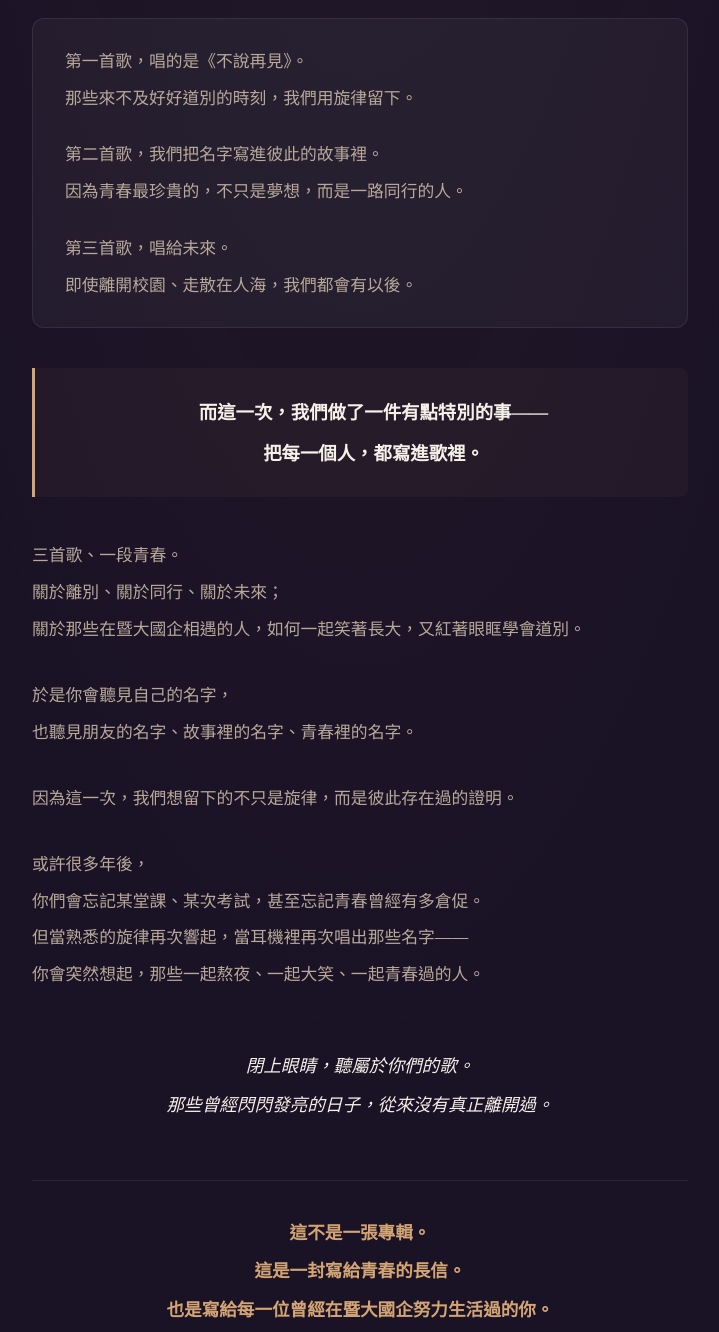
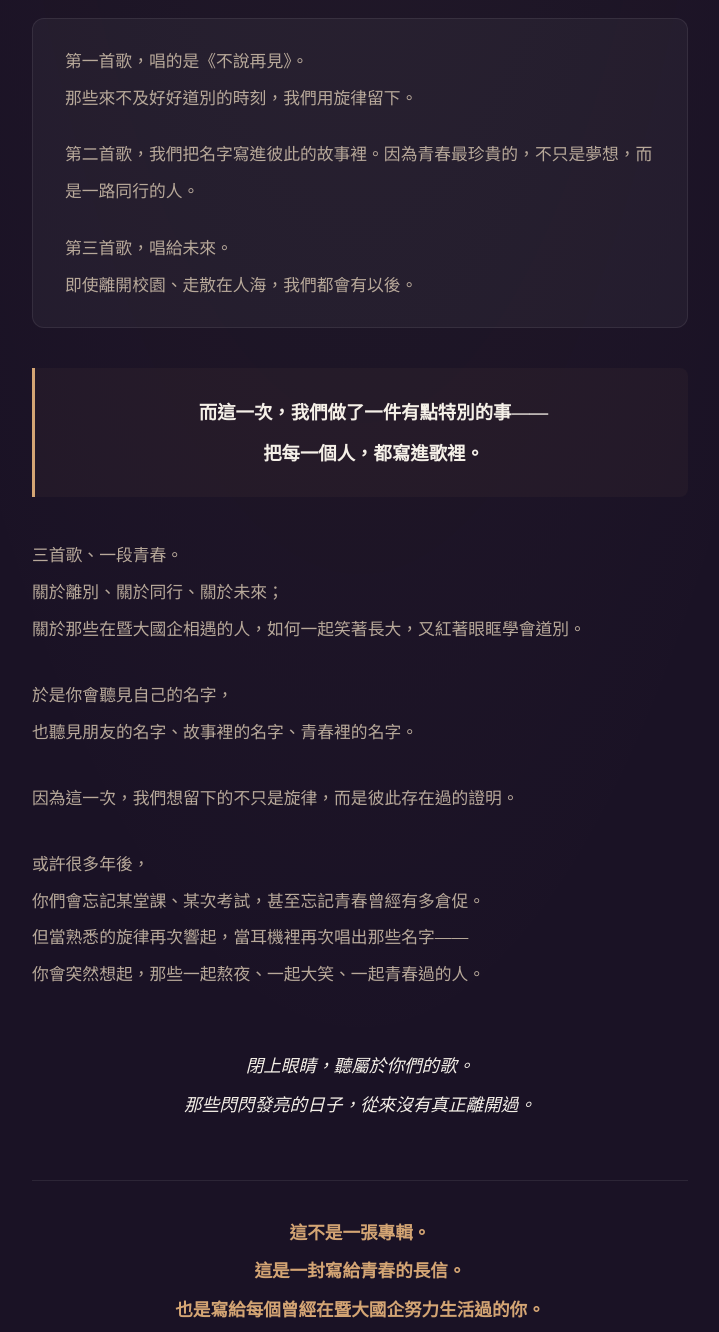
Before and after one commit to g981004-ops/graduation-album, a plain HTML site: page index.html in a window 1280 px wide. Shown: the part 1660-2992 px from the top of the page, without its empty margins (280-999 px from the left). Drawn offline with Linux system fonts and the light colour scheme.

Commit message:
Refine text for clarity and consistency

```diff
--- a/index.html
+++ b/index.html
@@ -43,13 +43,13 @@
       <h2 class="section-title">起心動念</h2>
       <div class="about-content">
         <p>每一年，都有人用一首歌，替青春留下名字。<br>而今年，我們想做的，不只是畢業歌。</p>
-        <p class="highlight">我們想把整個國企系的青春，做成一張專輯。</p>
+        <p class="highlight">我們想把國企系的青春，做成一張專輯。</p>
         <p>有人會記得深夜教室還亮著的燈；<br>有人會記得報告前夕快崩潰的笑聲；<br>有人會記得划輕艇翻船那瞬間的尖叫、耶晚交換禮物時偷偷紅了的眼眶；<br>也有人會在很多年後，依然想起某個午後，在暨大校園裡吹過的風。</p>
         <p>青春從來不是一個人的故事。<br>不是學號，不是成績，不是畢業證書上的名字。<br>而是那些一起熬過、笑過、愛過、迷惘過的人，彼此交織成的一段歲月。</p>
         <p>所以今年，我們把回憶重新包裝。<br>不是單曲，而是一張屬於這一屆的 mini album。</p>
         <div class="track-intro">
           <p>第一首歌，唱的是《不說再見》。<br>那些來不及好好道別的時刻，我們用旋律留下。</p>
-          <p>第二首歌，我們把名字寫進彼此的故事裡。<br>因為青春最珍貴的，不只是夢想，而是一路同行的人。</p>
+          <p>第二首歌，我們把名字寫進彼此的故事裡。因為青春最珍貴的，不只是夢想，而是一路同行的人。</p>
           <p>第三首歌，唱給未來。<br>即使離開校園、走散在人海，我們都會有以後。</p>
         </div>
         <p class="highlight">而這一次，我們做了一件有點特別的事——<br>把每一個人，都寫進歌裡。</p>
@@ -57,8 +57,8 @@
         <p>於是你會聽見自己的名字，<br>也聽見朋友的名字、故事裡的名字、青春裡的名字。</p>
         <p>因為這一次，我們想留下的不只是旋律，而是彼此存在過的證明。</p>
         <p>或許很多年後，<br>你們會忘記某堂課、某次考試，甚至忘記青春曾經有多倉促。<br>但當熟悉的旋律再次響起，當耳機裡再次唱出那些名字——<br>你會突然想起，那些一起熬夜、一起大笑、一起青春過的人。</p>
-        <p class="closing">閉上眼睛，聽屬於你們的歌。<br>那些曾經閃閃發亮的日子，從來沒有真正離開過。</p>
-        <p class="signature">這不是一張專輯。<br>這是一封寫給青春的長信。<br>也是寫給每一位曾經在暨大國企努力生活過的你。</p>
+        <p class="closing">閉上眼睛，聽屬於你們的歌。<br>那些閃閃發亮的日子，從來沒有真正離開過。</p>
+        <p class="signature">這不是一張專輯。<br>這是一封寫給青春的長信。<br>也是寫給每個曾經在暨大國企努力生活過的你。</p>
       </div>
     </div>
   </section>
@@ -168,7 +168,7 @@
       <h2 class="section-title">祝福</h2>
       <div class="blessing-content">
         <p class="blessing-to">致每一位即將啟程的國企人——</p>
-        <p>學生的時光，從青澀走向成熟，從迷惘走向堅定。</p>
+        <p>學生時光，從青澀走向成熟，從迷惘走向堅定。</p>
         <p>那些在暨大校園裡一起熬過的夜、一起笑過的日子、一起走過的路——<br>都已經成為最溫暖的底色。</p>
         <p>願這份溫暖，能帶領你們勇敢地走向屬於自己的未來。<br>不管身在何處，都能記得自己曾經多麼努力、多麼認真地活過。</p>
         <p class="blessing-final">畢業快樂，國企人。🎓</p>
```
